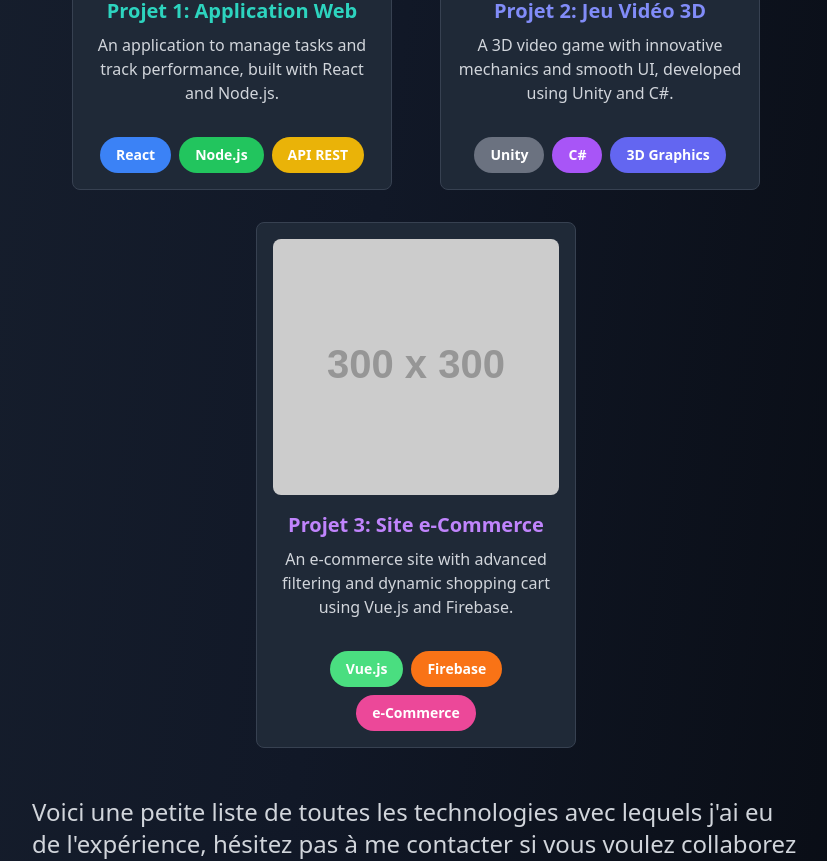
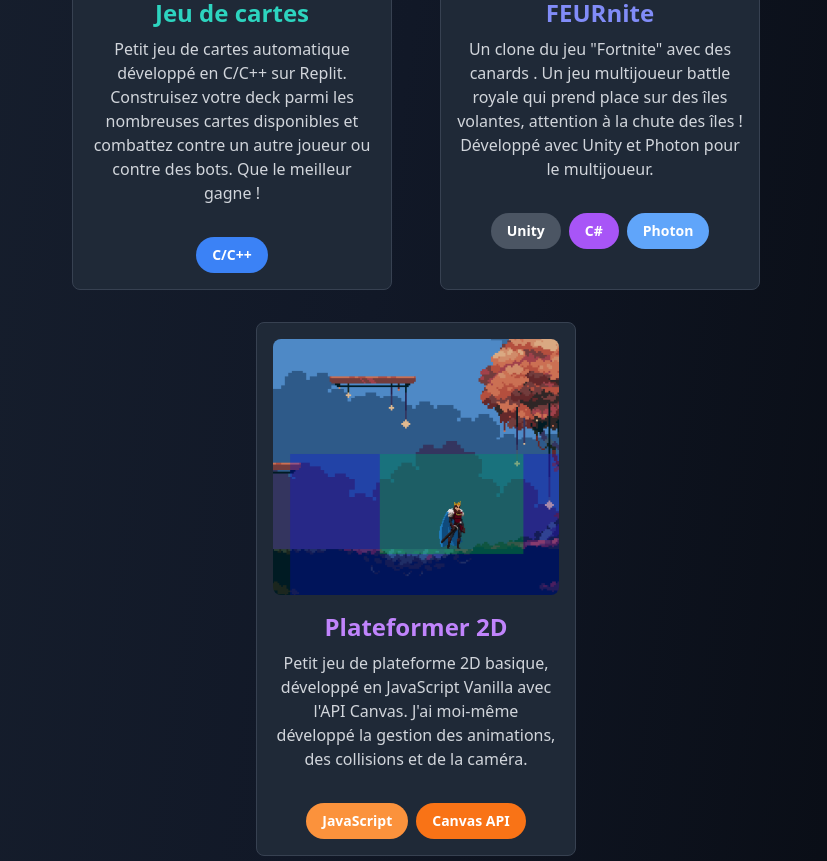
Before and after one commit to LePeruvienn/portfolio, a React (Vite) app: page /#/about in a window 1280 px wide. Shown: the part 4620-5481 px from the top of the page, without its empty margins (224-1051 px from the left). Built offline with nearby package versions, Linux system fonts and the light colour scheme; what @xpd/tailwind-3dtransforms would draw is missing.

Commit message:
Update all

```diff
--- a/src/assets/datas/projects.json
+++ b/src/assets/datas/projects.json
@@ -122,7 +122,7 @@
 	{
 		"title": "Genshin DLE",
 		"date": "2025",
-		"images": ["/portfolio/img/project3-1.png", "/portfolio/img/project3-2.png"],
+		"images": ["/portfolio/img/projets/genshindle-1.png", "/portfolio/img/projets/genshindle-2.png"],
 		"sections": {
 			"Description": "Développement d'un jeu en ligne massivement multijoueur avec serveur dédié et gameplay dynamique.",
 			"Défis": "Synchronisation des actions entre plusieurs joueurs sans latence.",
--- a/src/components/About.jsx
+++ b/src/components/About.jsx
@@ -4,7 +4,7 @@ import UsefulLinks from "./general/UsefulLinks.jsx";
 import Explore from "./about/Explore.jsx";
 import Future from "./about/Future.jsx"
 import TechCarousel from "./about/techsCarousel.jsx";
-import Projects from "./about/projects.jsx";
+import Projects from "./about/Projects.jsx";
 import Outils from "./about/Outils.jsx";
 import Languages from "./about/Languages.jsx";
 import DropdownList from "./about/DropdownList.jsx";
--- a/src/components/Projects.jsx
+++ b/src/components/Projects.jsx
@@ -43,7 +43,7 @@ function Projects () {
 						<button
 							key={index}
 							onClick={() => toggleTech(tech)}
-							className={`px-4 py-2 rounded-lg text-white transition ${selectedTechs.includes(tech) ? `${techsColor[tech]?.bg}` : 'bg-gray-700'}`}
+							className={`px-4 py-2 rounded-lg text-white transition ${selectedTechs.includes(tech) ? `border-gray-400 border-2 ${techsColor[tech]?.bg}` : 'bg-gray-700'}`}
 						>
 							{tech}
 						</button>
--- a/src/components/about/DropdownList.jsx
+++ b/src/components/about/DropdownList.jsx
@@ -21,7 +21,7 @@ function DropdownList () {
 			detailedDesc: "Detailed description about photography. Photography is the art of capturing light with a camera, typically via a digital sensor or film, to create an image."
 		},
 		{
-			title: "Reading",
+			title: "Culture & Expositions",
 			desc: "Exploring new worlds through books.",
 			color: "purple-400",
 			image: "https://via.placeholder.com/150", // Placeholder image URL
--- /dev/null
+++ b/src/components/about/Projects.jsx
@@ -0,0 +1,72 @@
+import techsColor from "../../assets/datas/techsColor.json"
+
+function Projects () {
+
+	const projects = [
+		{
+			title: "Jeu de cartes",
+			description: "Petit jeu de cartes automatique développé en C/C++ sur Replit. Construisez votre deck parmi les nombreuses cartes disponibles et combattez contre un autre joueur ou contre des bots. Que le meilleur gagne !",
+			imageUrl: "/portfolio/img/projets/cartes-1.png", // Replace with actual image URL
+			badges: ["C/C++"],
+			color: "text-teal-400"
+		},
+		{
+			title: "FEURnite",
+			description: "Un clone du jeu \"Fortnite\" avec des canards . Un jeu multijoueur battle royale qui prend place sur des îles volantes, attention à la chute des îles ! Développé avec Unity et Photon pour le multijoueur.",
+			imageUrl: "/portfolio/img/projets/feurnite-1.png", // Replace with actual image URL
+			badges: ["Unity", "C#", "Photon"],
+			color: "text-indigo-400"
+		},
+		{
+			title: "Plateformer 2D",
+			description: "Petit jeu de plateforme 2D basique, développé en JavaScript Vanilla avec l'API Canvas. J'ai moi-même développé la gestion des animations, des collisions et de la caméra.",
+			imageUrl: "/portfolio/img/projets/platformer-1.png", // Replace with actual image URL
+			badges: ["JavaScript", "Canvas API"],
+			color: "text-purple-400"
+		},
+	];
+
+	return (
+		<div className="space-y-8 p-8">
+			<div className="flex justify-around gap-8 flex-wrap">
+				{projects.map((project, index) => (
+					<div
+						key={index}
+						className="flex flex-col items-center p-4 rounded-lg bg-gray-800 border border-gray-700 hover:bg-gray-700 transition duration-300 group w-full sm:w-80"
+					>
+						{/* Project Image */}
+						<div className="relative w-full h-64 rounded-lg overflow-hidden mb-4">
+							<img
+								src={project.imageUrl}
+								alt={project.title}
+								className="w-full h-full object-cover group-hover:scale-105 transition-transform duration-300"
+							/>
+						</div>
+
+						{/* Title and Description */}
+						<div className="text-center mb-4">
+							<h3 className={`text-2xl font-semibold ${project.color} group-hover:scale-105 mb-2 transition`}>
+								{project.title}
+							</h3>
+							<p className="text-gray-300">{project.description}</p>
+						</div>
+
+						{/* Technology Badges */}
+						<div className="flex flex-wrap justify-center gap-2 mt-4">
+							{project.badges.map((badge, badgeIndex) => (
+								<span
+									key={badgeIndex}
+									className={`px-4 py-2 text-sm font-semibold text-white rounded-full ${techsColor[badge].bg}`}
+								>
+									{badge}
+								</span>
+							))}
+						</div>
+					</div>
+				))}
+			</div>
+		</div>
+	);
+}
+
+export default Projects;
--- a/src/components/about/projects.jsx
+++ /dev/null
@@ -1,121 +0,0 @@
-
-function Projects() {
-
-	const projects = [
-		{
-			title: 'Projet 1: Application Web',
-			description: 'An application to manage tasks and track performance, built with React and Node.js.',
-			imageUrl: 'https://via.placeholder.com/300', // Replace with actual image URL
-			badges: ['React', 'Node.js', 'API REST'],
-			color: "text-teal-400"
-		},
-		{
-			title: 'Projet 2: Jeu Vidéo 3D',
-			description: 'A 3D video game with innovative mechanics and smooth UI, developed using Unity and C#.',
-			imageUrl: 'https://via.placeholder.com/300', // Replace with actual image URL
-			badges: ['Unity', 'C#', '3D Graphics'],
-			color: "text-indigo-400"
-		},
-		{
-			title: 'Projet 3: Site e-Commerce',
-			description: 'An e-commerce site with advanced filtering and dynamic shopping cart using Vue.js and Firebase.',
-			imageUrl: 'https://via.placeholder.com/300', // Replace with actual image URL
-			badges: ['Vue.js', 'Firebase', 'e-Commerce'],
-			color: "text-purple-400"
-		},
-	];
-
-	// Define fixed colors for each technology
-	const badgeColors = {
-		"React": "bg-blue-500",
-		"Node.js": "bg-green-500",
-		"API REST": "bg-yellow-500",
-		"Unity": "bg-gray-500",
-		"C#": "bg-purple-500",
-		"3D Graphics": "bg-indigo-500",
-		"Vue.js": "bg-green-400",
-		"Firebase": "bg-orange-500",
-		"e-Commerce": "bg-pink-500"
-	};
-
-	const techs = [
-		{
-			title: "React",
-			color: "bg-teal-400"
-		},
-		{
-			title: "Node.js",
-			color: "bg-indigo-400"
-		},
-		{
-			title: "Python",
-			color: "bg-purple-400"
-		},
-		{
-			title: "JavaScript",
-			color: "bg-orange-400"
-		},
-		{
-			title: "CSS",
-			color: "bg-red-400"
-		},
-		{
-			title: "HTML",
-			color: "bg-yellow-400"
-		},
-		{
-			title: "Docker",
-			color: "bg-green-400"
-		},
-		{
-			title: "Git",
-			color: "bg-blue-400"
-		}
-	];
-
-	return (
-		<div className="space-y-8 p-8">
-			<div className="flex justify-around gap-8 flex-wrap">
-				{projects.map((project, index) => (
-					<div
-						key={index}
-						className="flex flex-col items-center p-4 rounded-lg bg-gray-800 border border-gray-700 hover:bg-gray-700 transition duration-300 group w-full sm:w-80"
-					>
-						{/* Project Image */}
-						<div className="relative w-full h-64 rounded-lg overflow-hidden mb-4">
-							<img
-								src={project.imageUrl}
-								alt={project.title}
-								className="w-full h-full object-cover group-hover:scale-105 transition-transform duration-300"
-							/>
-						</div>
-
-						{/* Title and Description */}
-						<div className="text-center mb-4">
-							<h3 className={`text-xl font-semibold ${project.color} group-hover:scale-105 mb-2 transition`}>
-								{project.title}
-							</h3>
-							<p className="text-gray-300">{project.description}</p>
-						</div>
-
-						{/* Technology Badges */}
-						<div className="flex flex-wrap justify-center gap-2 mt-4">
-							{project.badges.map((badge, badgeIndex) => (
-								<span
-									key={badgeIndex}
-									className={`px-4 py-2 text-sm font-semibold text-white rounded-full ${
-										badgeColors[badge] || "bg-gray-600"
-									}`}
-								>
-									{badge}
-								</span>
-							))}
-						</div>
-					</div>
-				))}
-			</div>
-		</div>
-	);
-}
-
-export default Projects;
--- a/tailwind.config.js
+++ b/tailwind.config.js
@@ -1,16 +1,29 @@
 /** @type {import('tailwindcss').Config} */
+const colors = require('tailwindcss/colors')
 export default {
 	content: [
 		"./index.html",
 		"./src/**/*.{js,ts,jsx,tsx}",
 	],
+	safelist: [
+		"bg-blue-400",
+		"bg-green-400",
+		"bg-purple-400",
+		"bg-purple-500",
+		"bg-orange-400",
+		"bg-red-400",
+		"bg-yellow-400",
+		"bg-green-500",
+		"bg-gray-600",
+		"bg-blue-500",
+		"bg-orange-500",
+		"bg-teal-400",
+		"bg-indigo-400",
+		"bg-gray-800",
+		"bg-indigo-500"
+	],
 	theme: {
 		extend: {
-			colors: {
-				purple: {
-					600: '#7c3aed',
-				},
-			},
 			borderWidth: {
 				'1': '1px',
 			},
```
Also changed, not shown: public/img/projets/genshindle-1.png (added), public/img/projets/genshindle-2.png (added).
